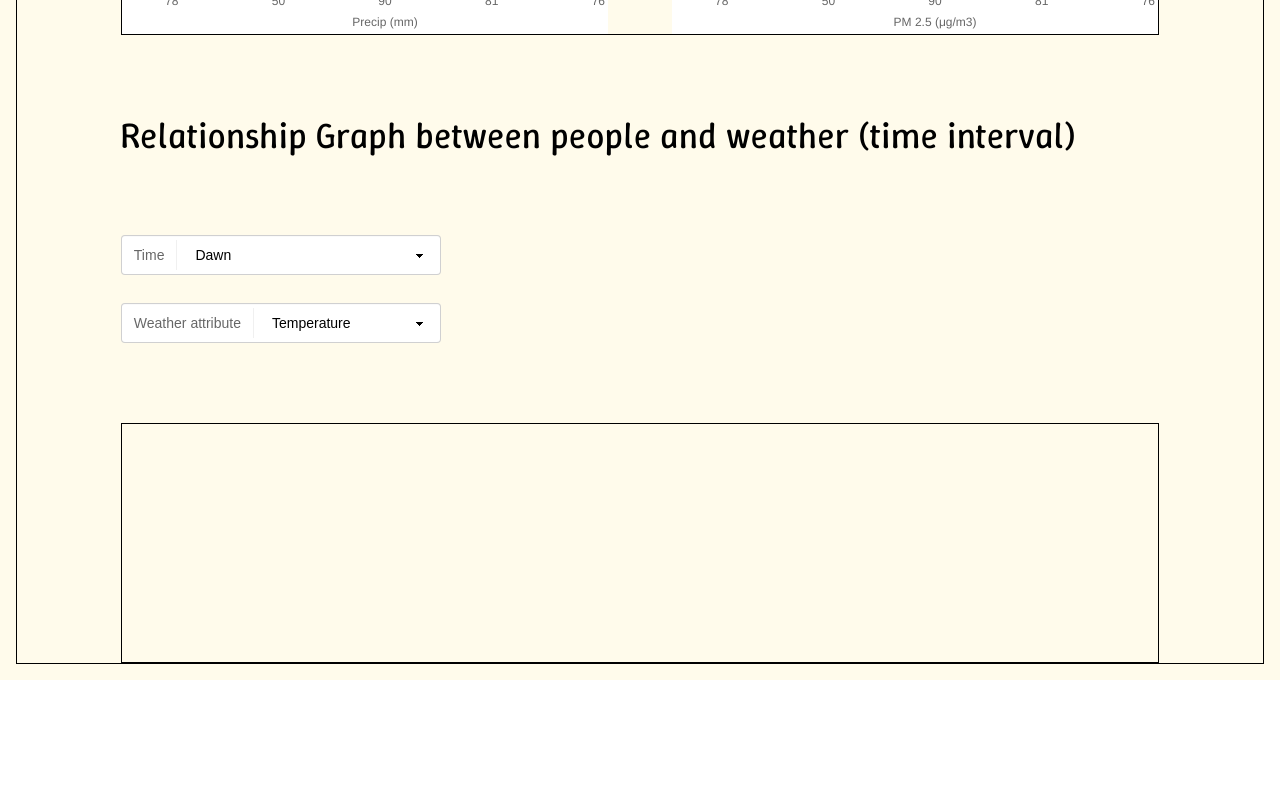
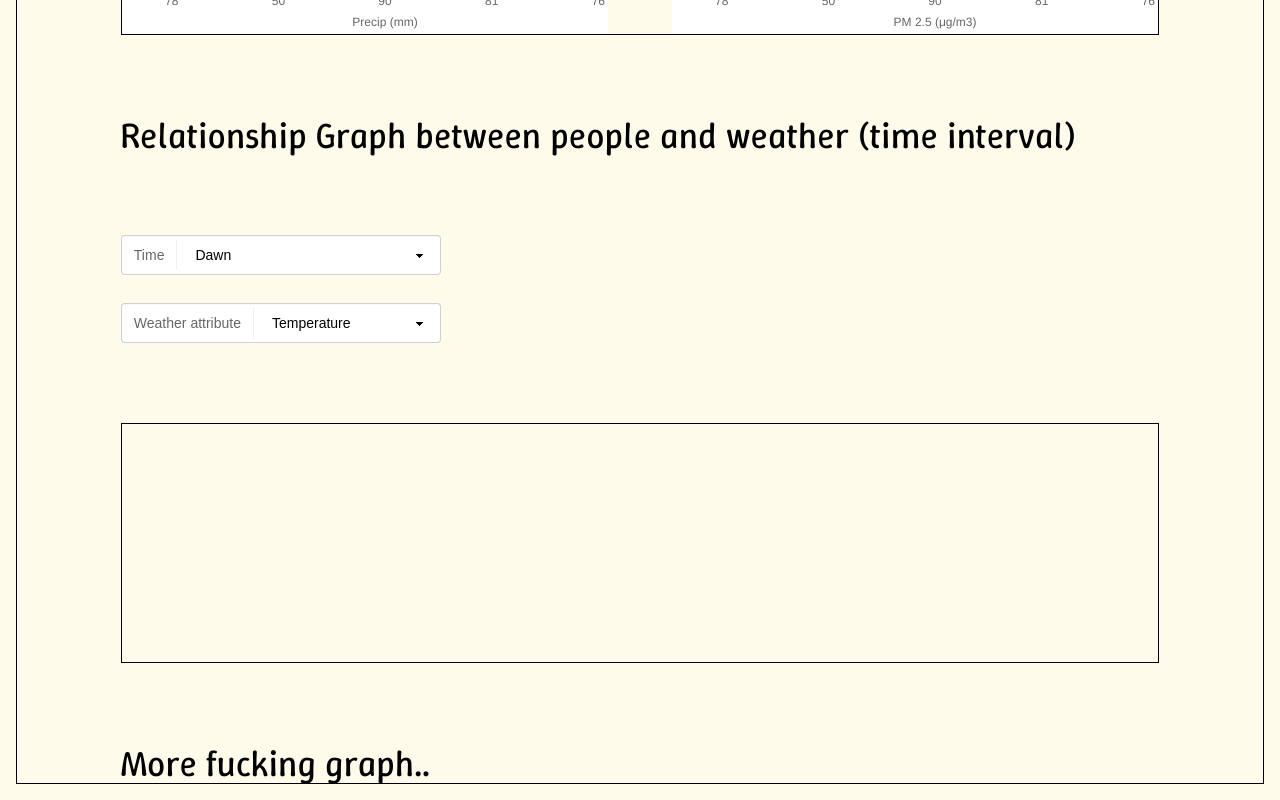
Before and after one commit to jee-gamer/should-I-go-exercise-today, a Next.js app: page /visualization in a window 1280 px wide. Shown: the part 1110-1910 px from the top of the page. Before the commit the page ends 1790 px from the top, so only its background shows below. Built offline with nearby package versions, Linux system fonts and the light colour scheme.

Commit message:
Reminder for more graph

```diff
--- a/app/visualization/page.js
+++ b/app/visualization/page.js
@@ -148,6 +148,8 @@ export default function Visualization() {
 				{/*	Put your graph here Putter, How you get the data from the Time and Weather value is up to you */}
 				</div>
 
+				<span className={`inline-block text-left text-4xl ${WinkySans_font.className} mt-20 w-5/6`}> More fucking graph..</span>
+
 			</div>
 		</div>
 	)
```
